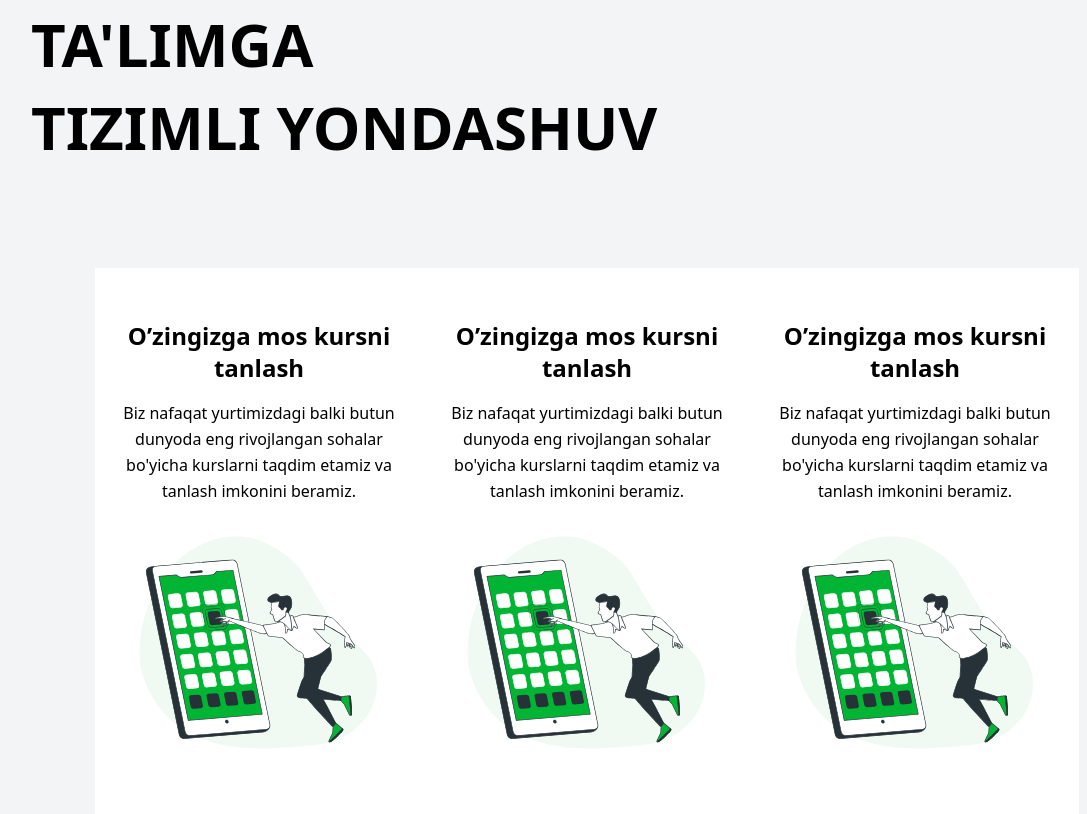
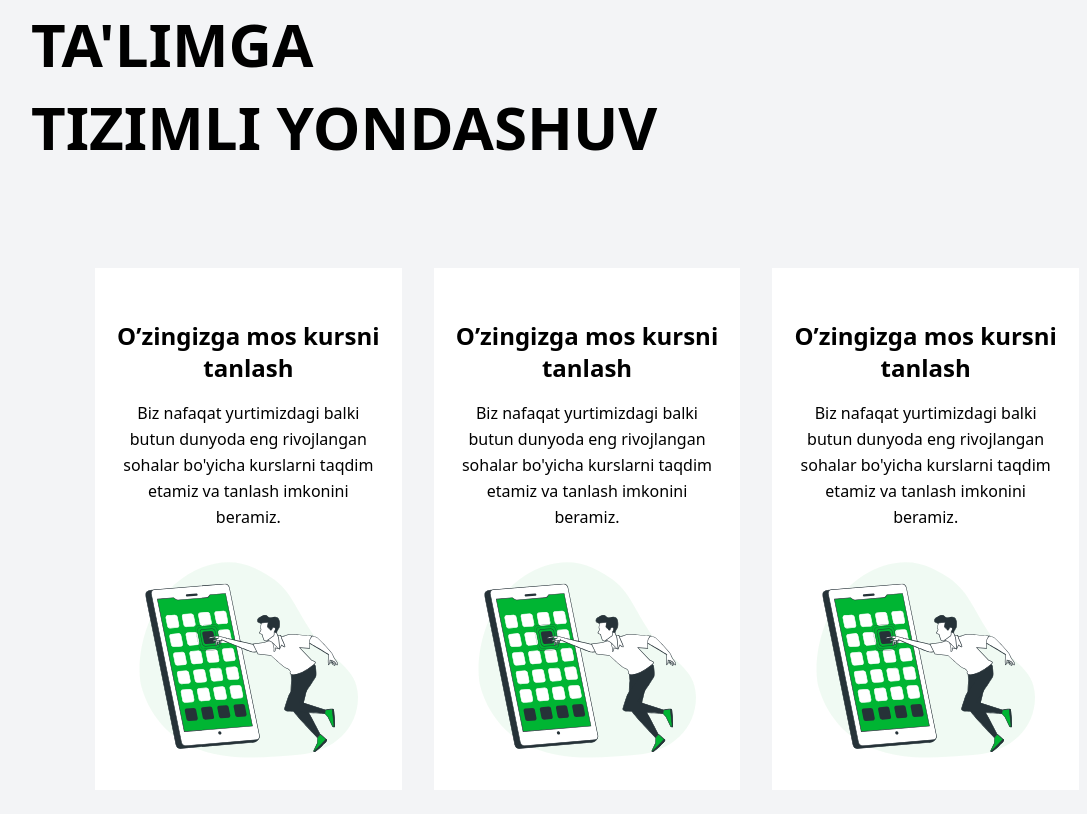
Before and after one commit to saydullo5950/project-6, a website: page public/index.html in a window 1280 px wide. Shown: the part 4955-5769 px from the top of the page, without its empty margins (53-1140 px from the left). Drawn offline with Linux system fonts and the light colour scheme.

Commit message:
project-6

```diff
--- a/public/index.html
+++ b/public/index.html
@@ -447,7 +447,7 @@
                 <br>
                 TIZIMLI YONDASHUV
             </h1>
-            <div class="grid grid-cols-3 p-16 mt-9">
+            <div class="grid grid-cols-3 gap-8 p-16 mt-9">
                 <div class="bg-white text-center pt-9 px-5">
                     <h3 class="text-2xl font-bold py-4">O’zingizga mos kursni <br> tanlash</h3>
                     <p class="leading-relaxed text-base">Biz nafaqat yurtimizdagi balki butun dunyoda eng
```
